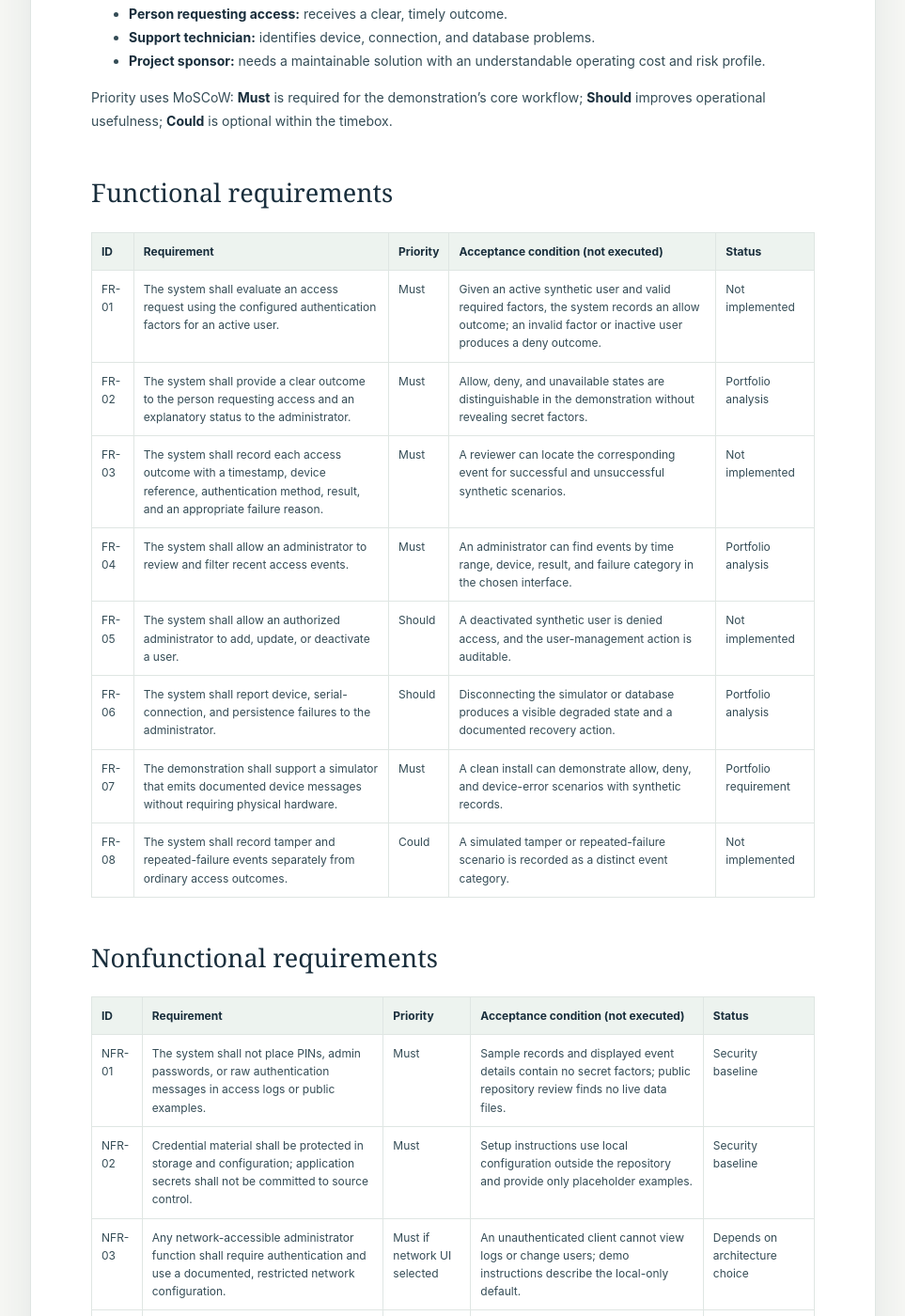
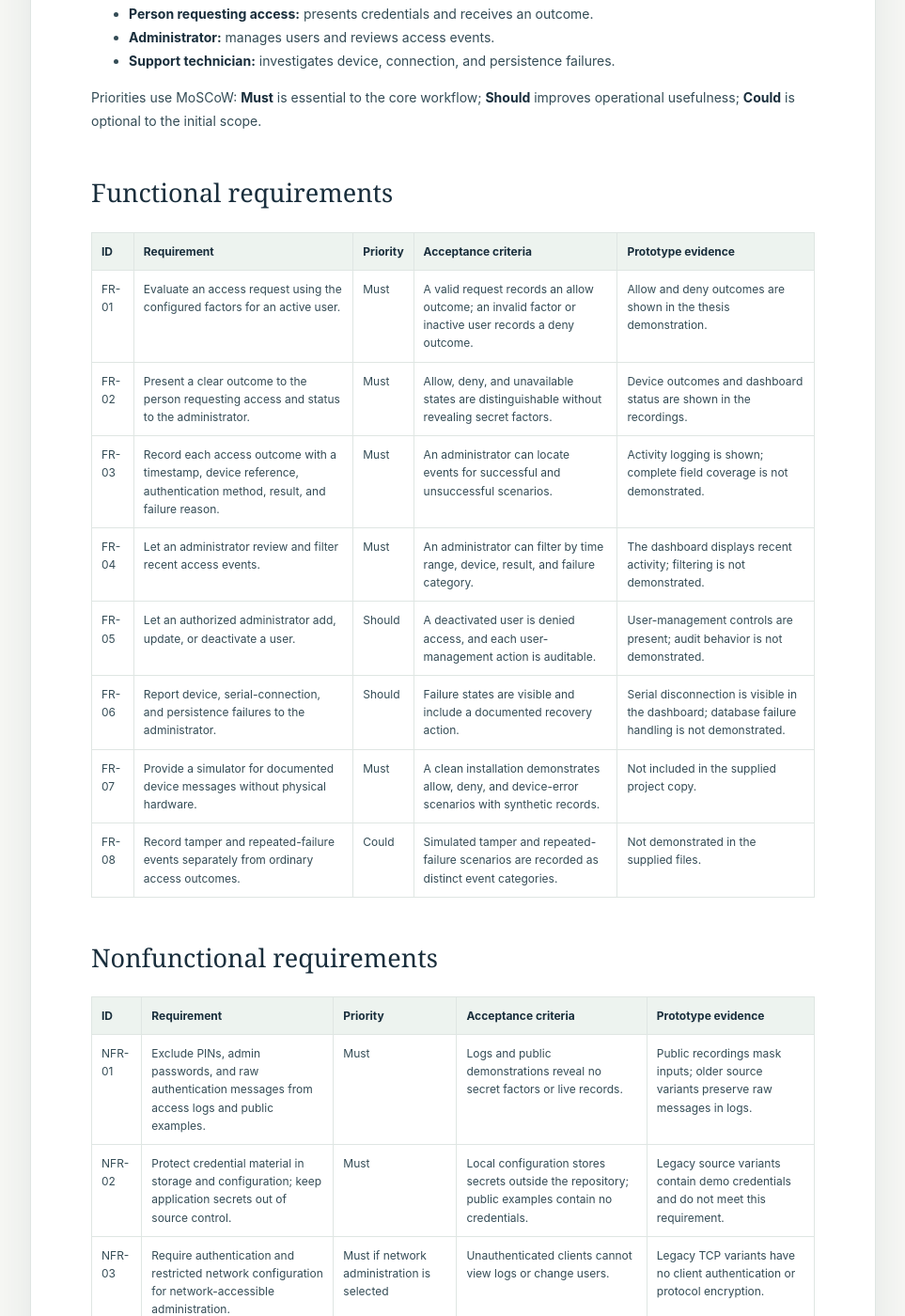
Before and after one commit to davidnserrano2-cmd/davidnserrano2-cmd.github.io, a Jekyll site: the page built from docs/REQUIREMENTS.md, in a window 1280 px wide and 1400 px high, scrolled down 540 px. Shown: the whole window at 94% size, without its empty margins (158-1121 px from the left). Built offline with Jekyll 4.4.1, drawn with Linux system fonts in a browser that asks for light colours; some of the changed text lies outside the part shown.

Commit message:
Polish requirements analysis wording and prototype evidence

```diff
--- a/docs/REQUIREMENTS.md
+++ b/docs/REQUIREMENTS.md
@@ -1,59 +1,54 @@
 ---
 layout: document
-title: Requirements Catalogue
-description: Portfolio-developed functional and nonfunctional requirements with acceptance conditions.
+title: Requirements Analysis
+description: Functional and nonfunctional requirements for a future version of the RFID access-control prototype.
 ---
 
-# Requirements Catalogue
+# Requirements Analysis
 
-**Status:** Portfolio analysis artifact derived from the thesis and supplied code. These requirements are not stakeholder-approved or implemented in the prototype.
+**Scope:** These portfolio-developed requirements describe a successor version, based on the thesis and supplied code. They are not stakeholder-approved; the acceptance criteria below have not been tested in a new implementation.
 
-## Stakeholders and priorities
+## System actors
 
-- **Administrator:** manages authorized users and reviews events.
-- **Person requesting access:** receives a clear, timely outcome.
-- **Support technician:** identifies device, connection, and database problems.
-- **Project sponsor:** needs a maintainable solution with an understandable operating cost and risk profile.
+- **Person requesting access:** presents credentials and receives an outcome.
+- **Administrator:** manages users and reviews access events.
+- **Support technician:** investigates device, connection, and persistence failures.
 
-Priority uses MoSCoW: **Must** is required for the demonstration's core workflow; **Should** improves operational usefulness; **Could** is optional within the timebox.
+Priorities use MoSCoW: **Must** is essential to the core workflow; **Should** improves operational usefulness; **Could** is optional to the initial scope.
 
 ## Functional requirements
 
-| ID | Requirement | Priority | Acceptance condition (not executed) | Status |
+| ID | Requirement | Priority | Acceptance criteria | Prototype evidence |
 |---|---|---|---|---|
-| FR-01 | The system shall evaluate an access request using the configured authentication factors for an active user. | Must | Given an active synthetic user and valid required factors, the system records an allow outcome; an invalid factor or inactive user produces a deny outcome. | Not implemented |
-| FR-02 | The system shall provide a clear outcome to the person requesting access and an explanatory status to the administrator. | Must | Allow, deny, and unavailable states are distinguishable in the demonstration without revealing secret factors. | Portfolio analysis |
-| FR-03 | The system shall record each access outcome with a timestamp, device reference, authentication method, result, and an appropriate failure reason. | Must | A reviewer can locate the corresponding event for successful and unsuccessful synthetic scenarios. | Not implemented |
-| FR-04 | The system shall allow an administrator to review and filter recent access events. | Must | An administrator can find events by time range, device, result, and failure category in the chosen interface. | Portfolio analysis |
-| FR-05 | The system shall allow an authorized administrator to add, update, or deactivate a user. | Should | A deactivated synthetic user is denied access, and the user-management action is auditable. | Not implemented |
-| FR-06 | The system shall report device, serial-connection, and persistence failures to the administrator. | Should | Disconnecting the simulator or database produces a visible degraded state and a documented recovery action. | Portfolio analysis |
-| FR-07 | The demonstration shall support a simulator that emits documented device messages without requiring physical hardware. | Must | A clean install can demonstrate allow, deny, and device-error scenarios with synthetic records. | Portfolio requirement |
-| FR-08 | The system shall record tamper and repeated-failure events separately from ordinary access outcomes. | Could | A simulated tamper or repeated-failure scenario is recorded as a distinct event category. | Not implemented |
+| FR-01 | Evaluate an access request using the configured factors for an active user. | Must | A valid request records an allow outcome; an invalid factor or inactive user records a deny outcome. | Allow and deny outcomes are shown in the thesis demonstration. |
+| FR-02 | Present a clear outcome to the person requesting access and status to the administrator. | Must | Allow, deny, and unavailable states are distinguishable without revealing secret factors. | Device outcomes and dashboard status are shown in the recordings. |
+| FR-03 | Record each access outcome with a timestamp, device reference, authentication method, result, and failure reason. | Must | An administrator can locate events for successful and unsuccessful scenarios. | Activity logging is shown; complete field coverage is not demonstrated. |
+| FR-04 | Let an administrator review and filter recent access events. | Must | An administrator can filter by time range, device, result, and failure category. | The dashboard displays recent activity; filtering is not demonstrated. |
+| FR-05 | Let an authorized administrator add, update, or deactivate a user. | Should | A deactivated user is denied access, and each user-management action is auditable. | User-management controls are present; audit behavior is not demonstrated. |
+| FR-06 | Report device, serial-connection, and persistence failures to the administrator. | Should | Failure states are visible and include a documented recovery action. | Serial disconnection is visible in the dashboard; database failure handling is not demonstrated. |
+| FR-07 | Provide a simulator for documented device messages without physical hardware. | Must | A clean installation demonstrates allow, deny, and device-error scenarios with synthetic records. | Not included in the supplied project copy. |
+| FR-08 | Record tamper and repeated-failure events separately from ordinary access outcomes. | Could | Simulated tamper and repeated-failure scenarios are recorded as distinct event categories. | Not demonstrated in the supplied files. |
 
 ## Nonfunctional requirements
 
-| ID | Requirement | Priority | Acceptance condition (not executed) | Status |
+| ID | Requirement | Priority | Acceptance criteria | Prototype evidence |
 |---|---|---|---|---|
-| NFR-01 | The system shall not place PINs, admin passwords, or raw authentication messages in access logs or public examples. | Must | Sample records and displayed event details contain no secret factors; public repository review finds no live data files. | Security baseline |
-| NFR-02 | Credential material shall be protected in storage and configuration; application secrets shall not be committed to source control. | Must | Setup instructions use local configuration outside the repository and provide only placeholder examples. | Security baseline |
-| NFR-03 | Any network-accessible administrator function shall require authentication and use a documented, restricted network configuration. | Must if network UI selected | An unauthenticated client cannot view logs or change users; demo instructions describe the local-only default. | Depends on architecture choice |
-| NFR-04 | The system shall have a documented failure policy for loss of serial communication, database access, or network connectivity. | Must | For each failure condition, the design states the access decision, visible status, event-handling behavior, and recovery step. | Not implemented |
-| NFR-05 | A new reviewer shall be able to install and run the synthetic demonstration from documented steps. | Must | The documented setup reaches the demo workflow without the original database, credentials, or hardware. | Portfolio requirement |
-| NFR-06 | The system shall retain only event information required for operations and investigation. | Should | The data dictionary identifies purpose and sensitivity; a retention period is not set. | Not implemented |
+| NFR-01 | Exclude PINs, admin passwords, and raw authentication messages from access logs and public examples. | Must | Logs and public demonstrations reveal no secret factors or live records. | Public recordings mask inputs; older source variants preserve raw messages in logs. |
+| NFR-02 | Protect credential material in storage and configuration; keep application secrets out of source control. | Must | Local configuration stores secrets outside the repository; public examples contain no credentials. | Legacy source variants contain demo credentials and do not meet this requirement. |
+| NFR-03 | Require authentication and restricted network configuration for network-accessible administration. | Must if network administration is selected | Unauthenticated clients cannot view logs or change users. | Legacy TCP variants have no client authentication or protocol encryption. |
+| NFR-04 | Define system behavior during serial, database, or network outages. | Must | Each failure case defines access behavior, visible status, event handling, and recovery. | The supplied files do not define one shared failure policy. |
+| NFR-05 | Allow a reviewer to run the synthetic demonstration from documented setup steps. | Must | The demonstration runs without the original database, credentials, or physical hardware. | A hardware-free simulator is not included in the supplied project copy. |
+| NFR-06 | Retain only event information required for operations and investigation. | Should | A data dictionary defines purpose, sensitivity, and retention for each event field. | No event-retention policy is included in the supplied materials. |
 
-## Traceability and scope
+## Traceability
 
-- FR-01 through FR-03 describe the central access and audit workflow described by the thesis prototype; factor policy and event detail still require confirmation.
-- FR-04 and FR-05 reflect administrator screens and functions in the supplied dashboard, not verified stakeholder approval.
-- FR-06 and FR-07 address the serial-connection problems and hardware-free demonstration need identified during the portfolio review.
-- NFR-01 and NFR-02 are public-release safeguards for the case study; they are not a claim that the existing prototype meets them.
-- NFR-03 applies only if the future-state option exposes an interface over a network.
-- No production service-level target, retention period, user count, or availability percentage is set yet. Those require discovery rather than invention.
+FR-01 through FR-03 cover the thesis access and audit workflow. FR-04 through FR-06 map to administrator and status functions in the supplied dashboard and code. FR-07 and FR-08 define additional successor-version behaviors. NFR-01 and NFR-02 address credential handling observed in the legacy source paths; NFR-03 addresses their network exposure. The remaining requirements define failure, demonstration, and data-retention criteria for a consolidated version.
 
-## Open decisions
+## Decisions outside the supplied evidence
 
-1. Which authentication factors are mandatory, and what is the approved recovery process when a factor is unavailable?
-2. Deployment model: local-only or remote administration.
-3. Access policy during database or serial-device outages.
-4. Which event fields are required for investigations, and what retention period is acceptable?
-5. User-management roles and approval/audit controls for administrative changes.
+- Required authentication factors and recovery policy
+- Local-only or remote administration
+- Access behavior during serial, database, or network failures
+- Required event fields and retention period
+- User-management roles and audit policy
+- Security and support controls for any real-world pilot
```
